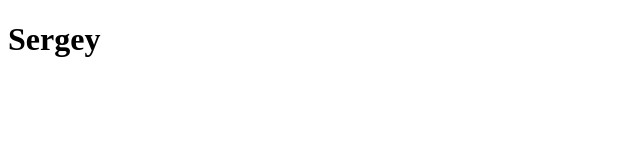
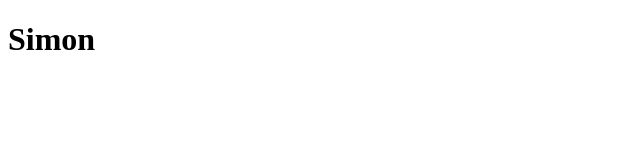
Before and after one commit to Patatenul/fghfghtyfgh, a plain HTML site: page index.html in a window 1280 px wide. Shown: the full height of the page, 0-640 px from the left. Drawn offline with Linux system fonts and the light colour scheme.

Commit message:
changed Sergey to Simon

```diff
--- a/index.html
+++ b/index.html
@@ -6,6 +6,6 @@
     <title>Document</title>
 </head>
 <body>
-    <h1>Sergey</h1>
+    <h1>Simon</h1>
 </body>
 </html>
```
